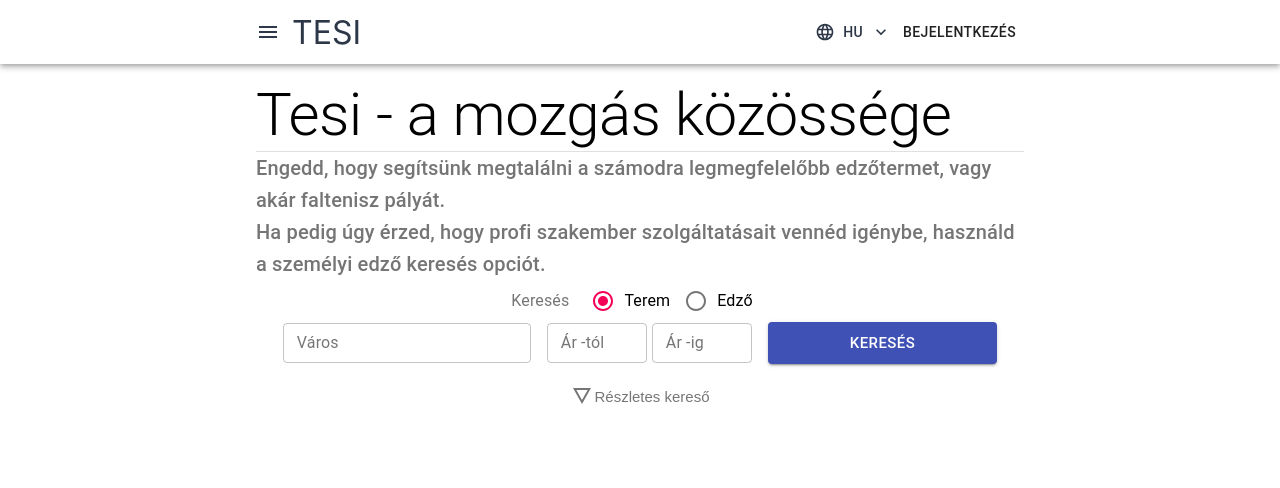
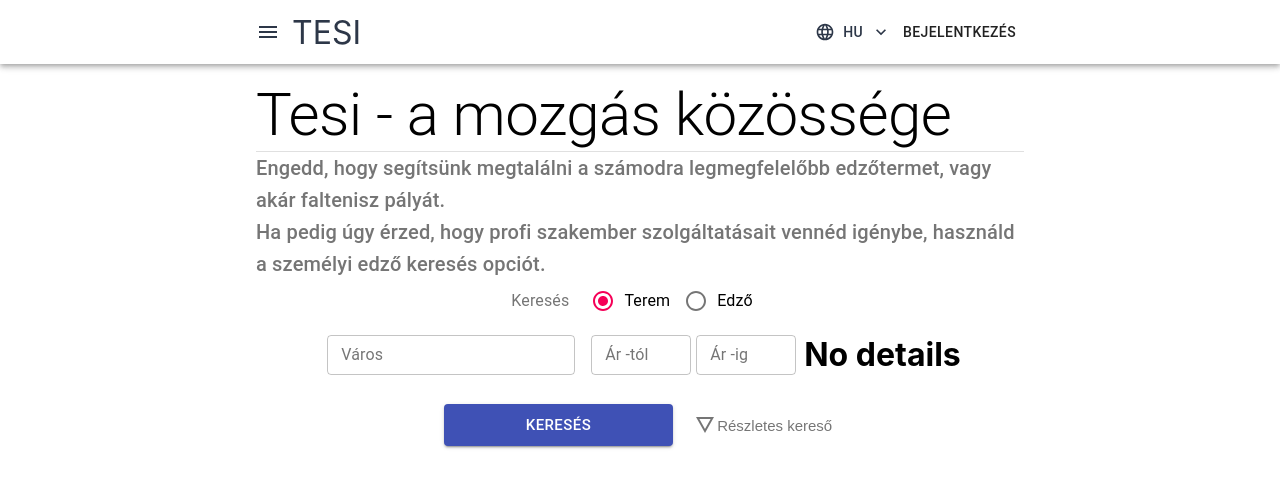
Before and after one commit to ddemeter56/react-tesi-front, a React (Create React App) app: page / in a window 1280 px wide. Shown: the top 488 px of the page. Built offline with nearby package versions, Linux system fonts and the light colour scheme.

Commit message:
next step is to use react form hook with tesi basic

```diff
--- a/package.json
+++ b/package.json
@@ -18,6 +18,7 @@
     "json-server": "^0.16.3",
     "react": "^17.0.2",
     "react-dom": "^17.0.2",
+    "react-hook-form": "^7.9.0",
     "react-i18next": "^11.11.0",
     "react-redux": "^7.2.4",
     "react-router-dom": "^5.2.0",
--- /dev/null
+++ b/src/components/BasicGymSearch.js
@@ -0,0 +1,35 @@
+import Grid from '@material-ui/core/Grid';
+import TextField from '@material-ui/core/TextField';
+
+const BasicGymSearch = (isDetailed) => {
+
+  const renderDetails = (isDetailed) => {
+    if(isDetailed.isDetailed) {
+      return (
+        <h1>Details</h1>
+      )
+    } else {
+      return (
+        <h1> No details </h1>
+      )
+    }
+  }
+
+  return (
+    <>
+
+      <Grid item>
+        <TextField id="outlined-basic" label="Város" variant="outlined" size="small" />
+      </Grid>
+      <Grid item>
+        <TextField style={{ width: 100, paddingRight: 5 }} id="outlined-basic" label="Ár -tól" variant="outlined" size="small" />
+        <TextField style={{ width: 100 }} id="outlined-basic" label="Ár -ig" variant="outlined" size="small" />
+      </Grid>
+      {
+        renderDetails(isDetailed)
+      }
+    </>
+  )
+}
+
+export default BasicGymSearch;
--- a/src/components/HomeSearchBar.js
+++ b/src/components/HomeSearchBar.js
@@ -1,6 +1,6 @@
 
 import { makeStyles } from '@material-ui/core/styles';
-import React, { useState } from 'react';
+import React, { useState, useEffect } from 'react';
 import Grid from '@material-ui/core/Grid'
 import Button from '@material-ui/core/Button';
 import TextField from '@material-ui/core/TextField';
@@ -14,7 +14,7 @@ import Container from '@material-ui/core/Container';
 import DetailsIcon from '@material-ui/icons/Details';
 import Autocomplete from '@material-ui/lab/Autocomplete';
 import Tooltip from '@material-ui/core/Tooltip';
-
+import BasicGymSearch from './BasicGymSearch';
 const useStyles = makeStyles((theme) => ({
   button: {
     [theme.breakpoints.between('xs', 'lg')] : {
@@ -23,19 +23,7 @@ const useStyles = makeStyles((theme) => ({
   }
 }));
 
-const basicGymSearch = () => {
-  return (
-    <>
-      <Grid item>
-        <TextField id="outlined-basic" label="Város" variant="outlined" size="small" />
-      </Grid>
-      <Grid item>
-        <TextField style={{ width: 100, paddingRight: 5 }} id="outlined-basic" label="Ár -tól" variant="outlined" size="small" />
-        <TextField style={{ width: 100 }} id="outlined-basic" label="Ár -ig" variant="outlined" size="small" />
-      </Grid>
-    </>
-  )
-}
+
 
 const basicPtSearch = () => {
   return (
@@ -65,11 +53,6 @@ const basicPtSearch = () => {
   )
 }
 
-const detailSearchGym = () => {
-  return (
-    <h1>asd</h1>
-  )
-}
 
 const detailSearchPt = () => {
   return (
@@ -79,8 +62,24 @@ const detailSearchPt = () => {
 
 const HomeSearchBar = () => {
   const classes = useStyles();
-  const [value, setValue] = useState('gym');
+  const [searchTypeValue, setValue] = useState('gym');
+
   const [isDetailOpen, setIsDetailOpen] = useState(false);
+
+  const renderForm = (type, isDetailed) => {
+    if(type === 'gym' && !isDetailed) {
+      return <BasicGymSearch isDetailed={false} />
+    }
+    if(type === 'gym' && isDetailed) {
+      return <BasicGymSearch isDetailed/>
+    }
+    if(type === 'trainer' && !isDetailed) {
+      return basicPtSearch()
+    }
+    if(type === 'trainer' && isDetailed) {
+      return detailSearchPt()
+    }
+  }
 
   const handleDetailOpen = () => {
     setIsDetailOpen(!isDetailOpen);
@@ -98,7 +97,7 @@ const HomeSearchBar = () => {
             <FormLabel component="legend">Keresés</FormLabel>
           </Grid>
           <Grid item>
-            <RadioGroup row aria-label="searchSelector" name="searchSelector" value={value} onChange={handleChangeSearchChange}>
+            <RadioGroup row aria-label="searchSelector" name="searchSelector" value={searchTypeValue} onChange={handleChangeSearchChange}>
               <FormControlLabel value="gym" control={<Radio />} label="Terem" />
               <FormControlLabel value="trainer" control={<Radio />} label="Edző" />
             </RadioGroup>
@@ -106,9 +105,7 @@ const HomeSearchBar = () => {
         </Grid>
       </FormControl>
       <Grid container justify="center" alignContent="center" alignItems="center" spacing={2}>
-        {value === "gym" ? basicGymSearch() : basicPtSearch()}
-        {(isDetailOpen && value === "gym") && detailSearchGym() }
-        {(isDetailOpen && value === 'trainer') &&  detailSearchPt()}
+        {renderForm(searchTypeValue, isDetailOpen)}
         <Grid item className={classes.button} xs={12} sm={12} lg={4}>
           <Button style={{width: "100%"}} variant="contained" color="primary" size="large">
             Keresés
```
Also changed, not shown: 1 other file (tests, documents, lock files or other folders).
